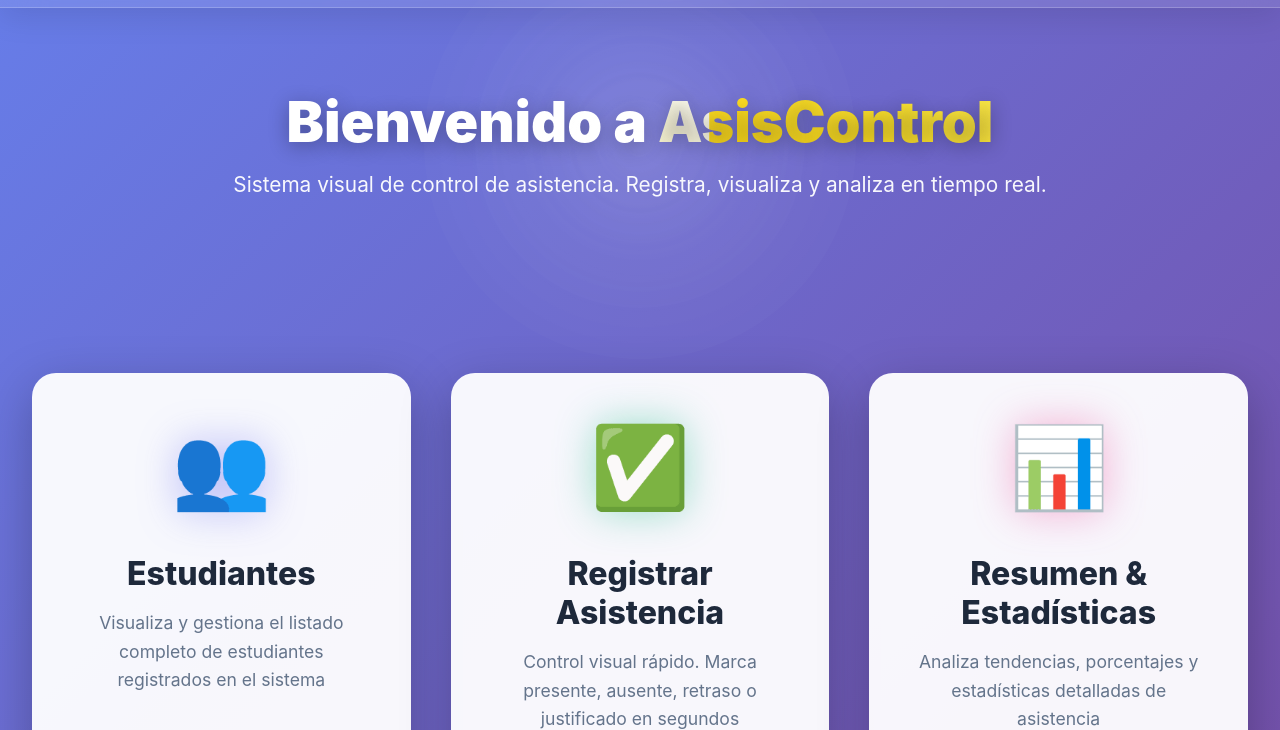
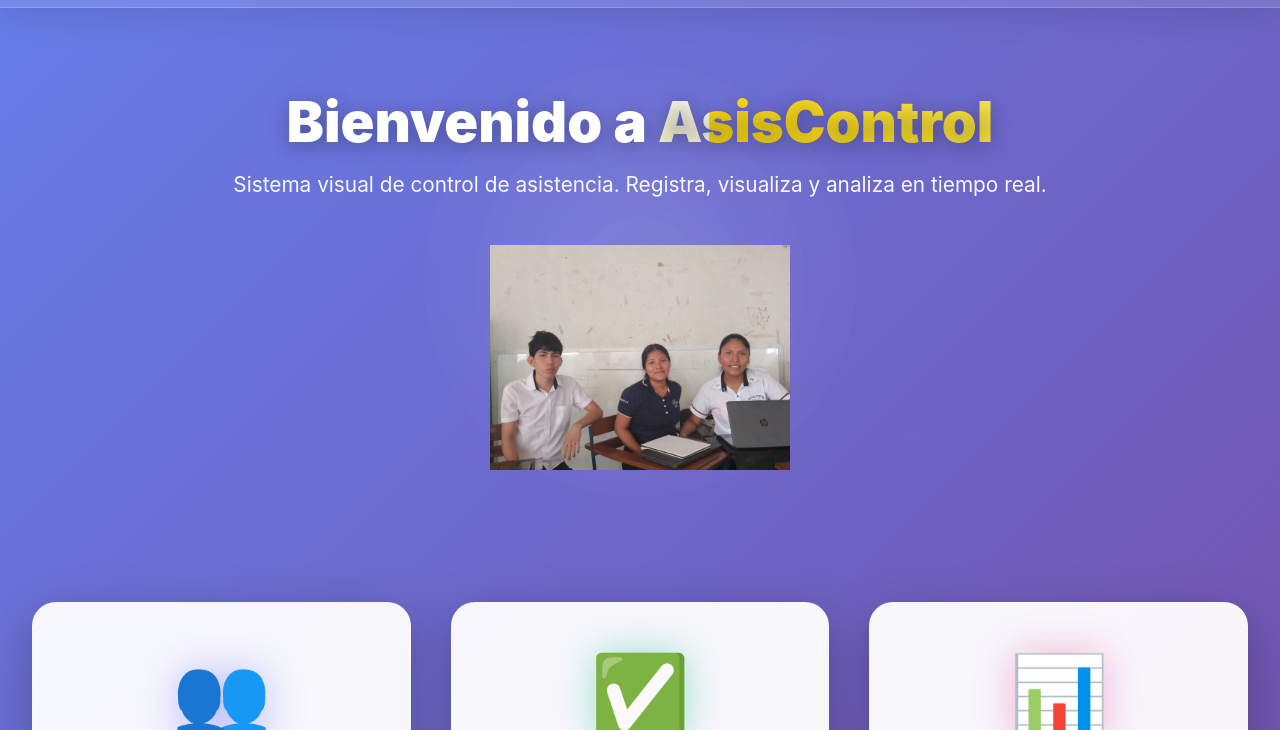
Before and after one commit to saavedraabigailsaavedra-png/AsisControl, a plain HTML site: page index.html in a window 1280 px wide. Shown: the part 70-800 px from the top of the page. Drawn offline with Linux system fonts and the light colour scheme.

Commit message:
Actualización del proyecto

```diff
--- a/index.html
+++ b/index.html
@@ -442,6 +442,7 @@
                 <p class="hero-subtitle">
                     Sistema visual de control de asistencia. Registra, visualiza y analiza en tiempo real.
                 </p>
+                <img src="image.png" width="300px">
 
                 <div class="animated-circles">
                     <div class="circle c1"></div>
```
Also changed, not shown: 1 other file.
